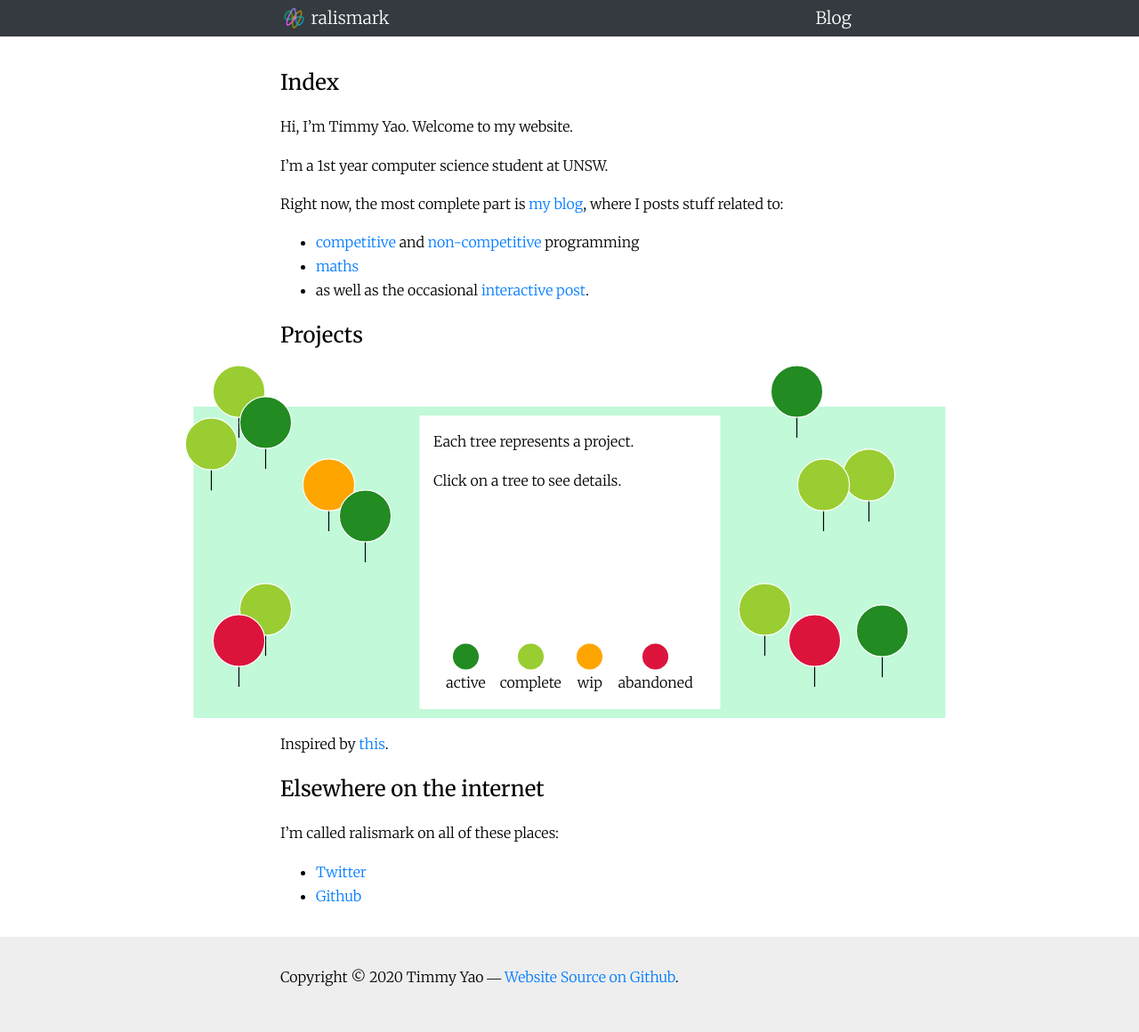
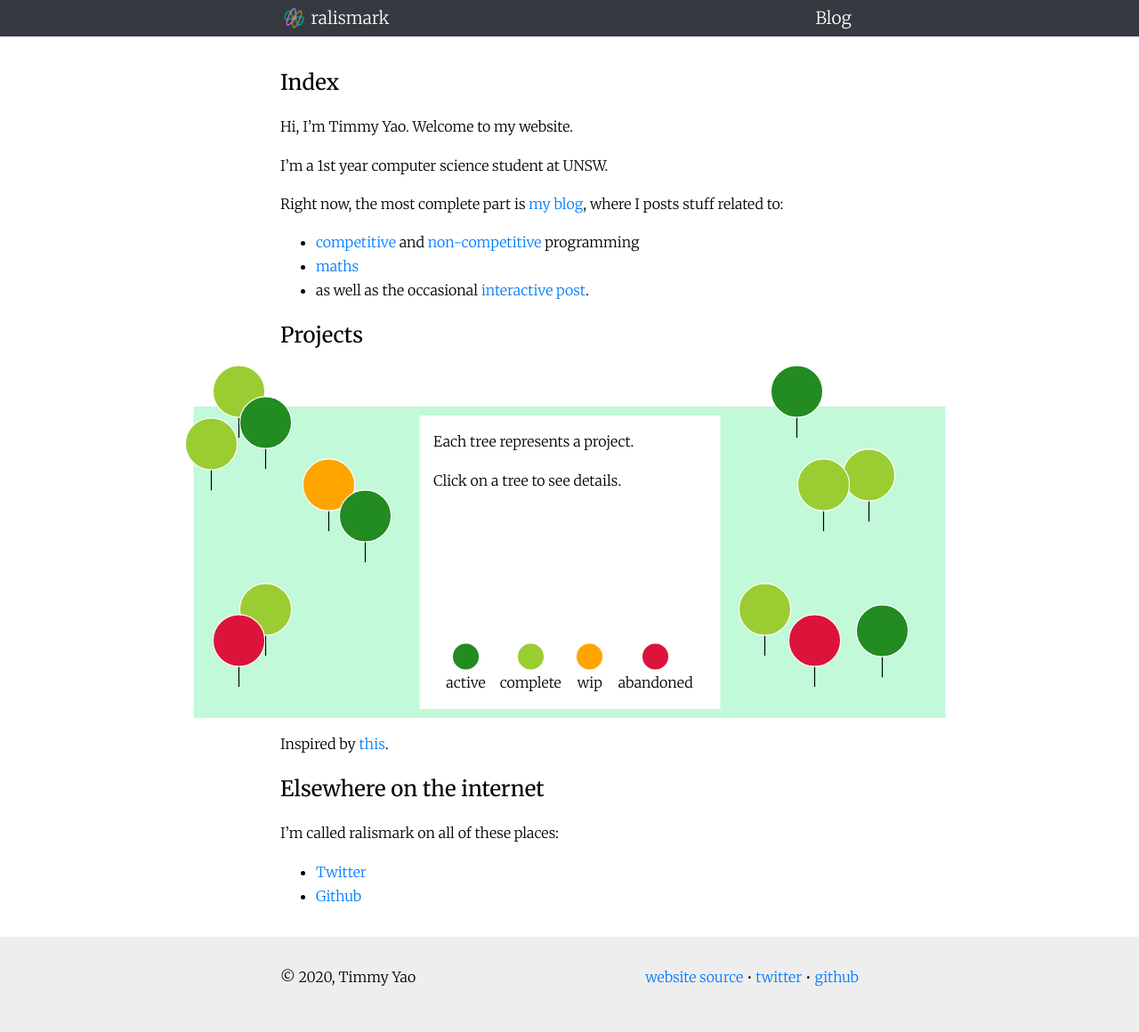
Before and after one commit to ralismark/ralismark.github.io, a Jekyll site: the page built from index.md, in a window 1280 px wide. Shown: the whole page at 89% size. Built offline with Jekyll 4.4.1, drawn with Linux system fonts in a browser that asks for light colours; our own code applies the rules of GitHub Pages for plain Markdown files.

Commit message:
Redesign footer

```diff
--- a/_includes/footer.html
+++ b/_includes/footer.html
@@ -1,9 +1,14 @@
 <footer id="site-footer">
 	<div id="site-footer-inner">
 		<p>
-			Copyright &copy; {{ site.time | date: "%Y" }} Timmy Yao
-			&horbar;
-			<a href="https://github.com/ralismark/ralismark.github.io">Website Source on Github</a>.
+			&copy; {{ site.time | date: "%Y" }}, Timmy Yao
+		</p>
+		<p>
+			<a href="https://github.com/ralismark/ralismark.github.io">website source</a>
+			&bullet;
+			<a href="https://twitter.com/ralismark">twitter</a>
+			&bullet;
+			<a href="https://github.com/ralismark/">github</a>
 		</p>
 	</div>
 </footer>
--- a/_sass/default.scss
+++ b/_sass/default.scss
@@ -50,9 +50,12 @@ body > main {
 	#site-footer-inner {
 		width: var(--content-width);
 		margin: 0 auto;
-	}
 
-	#back-to-top {
-		float: right;
+		display: flex;
+		justify-content: space-between;
+
+		& > p {
+			display: inline-block;
+		}
 	}
 }
```
